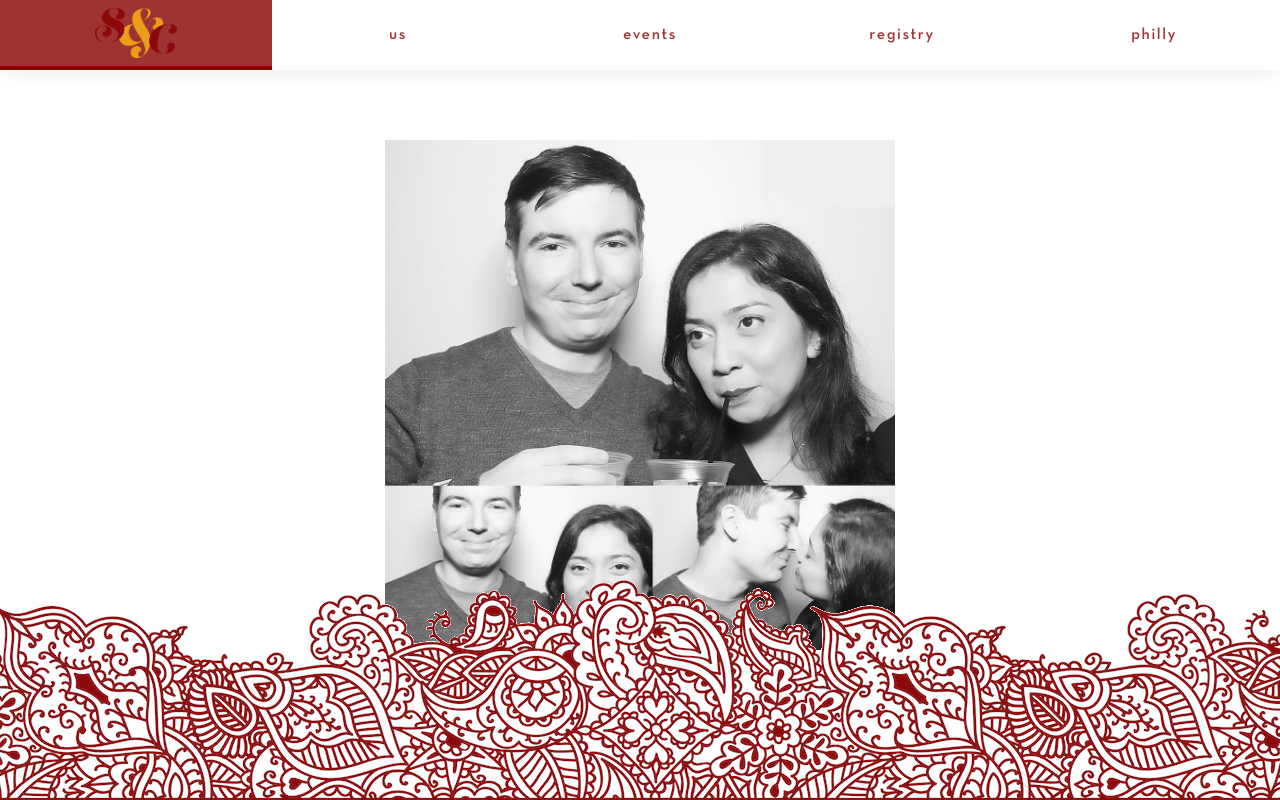
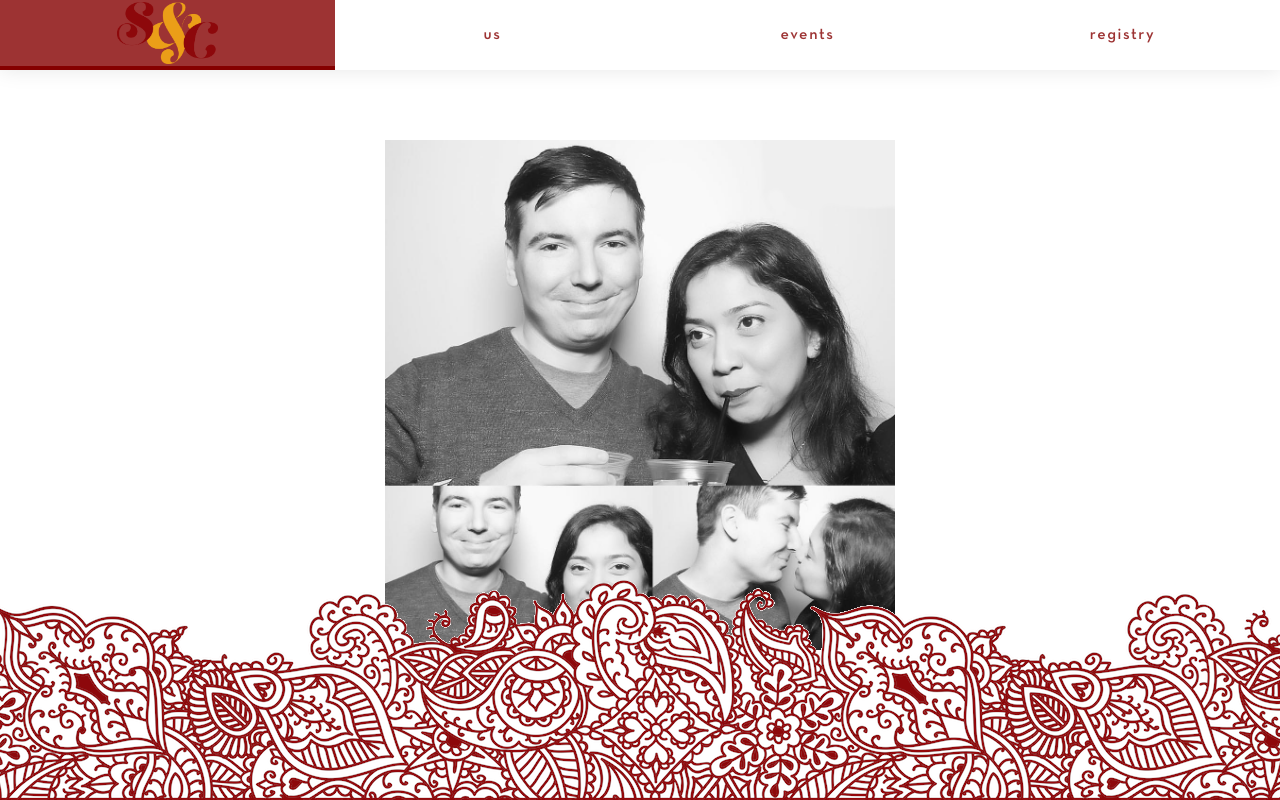
Before and after one commit to Chrisell/chris-and-sumita, a React (Create React App) app: page / in a window 1280 px wide. Built offline with nearby package versions, Linux system fonts and the light colour scheme.

Commit message:
Removing philly tab temporarily

```diff
--- a/src/Nav.js
+++ b/src/Nav.js
@@ -20,7 +20,7 @@ class Nav extends React.Component {
           <NavLink className="et-hero-tab" to='about'>us</NavLink>
           <NavLink className="et-hero-tab" to='events'>events</NavLink>
           <NavLink className="et-hero-tab" to='registry'>registry</NavLink>
-          <NavLink className="et-hero-tab" to='activities'>philly</NavLink>
+          {/* <NavLink className="et-hero-tab" to='activities'>philly</NavLink> */}
         </div>
     )
   }
```
